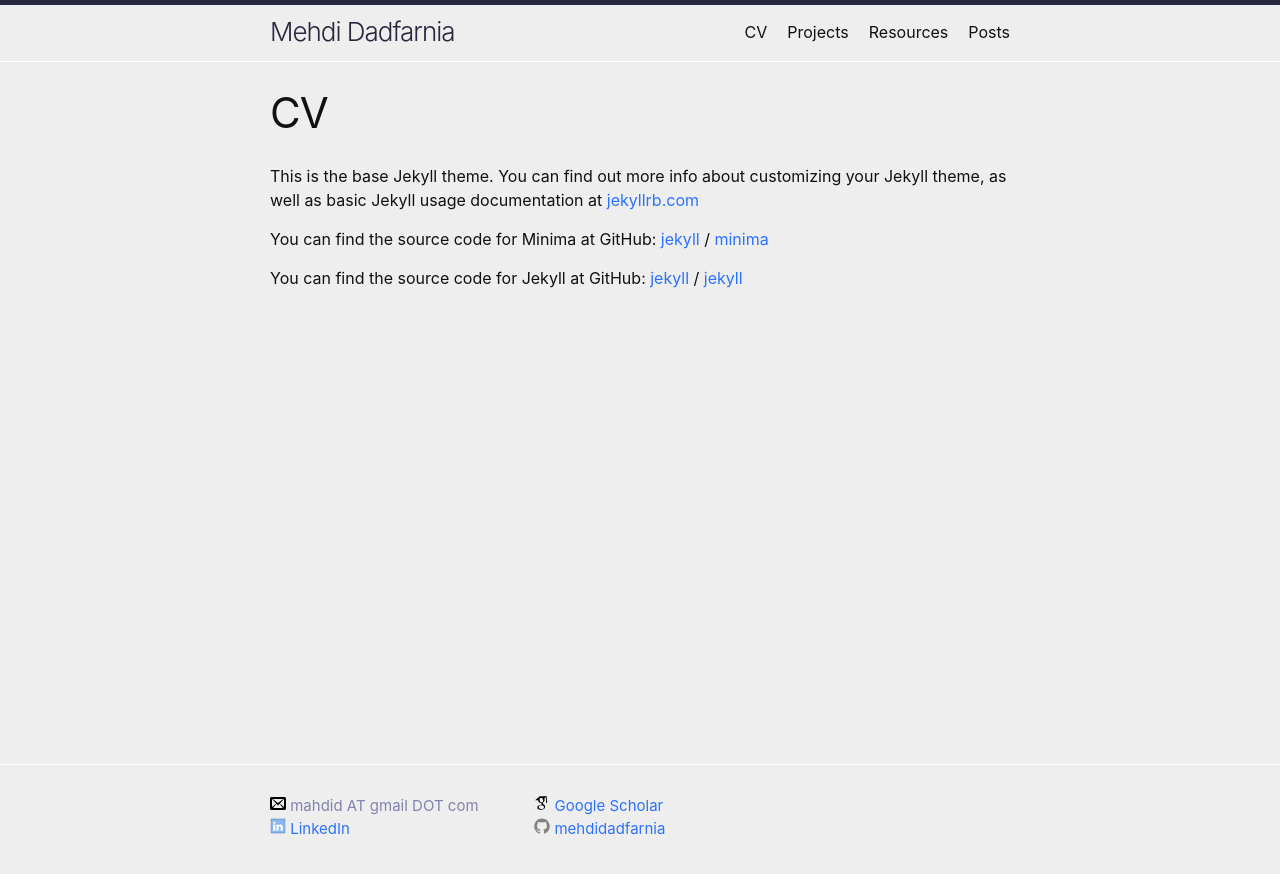
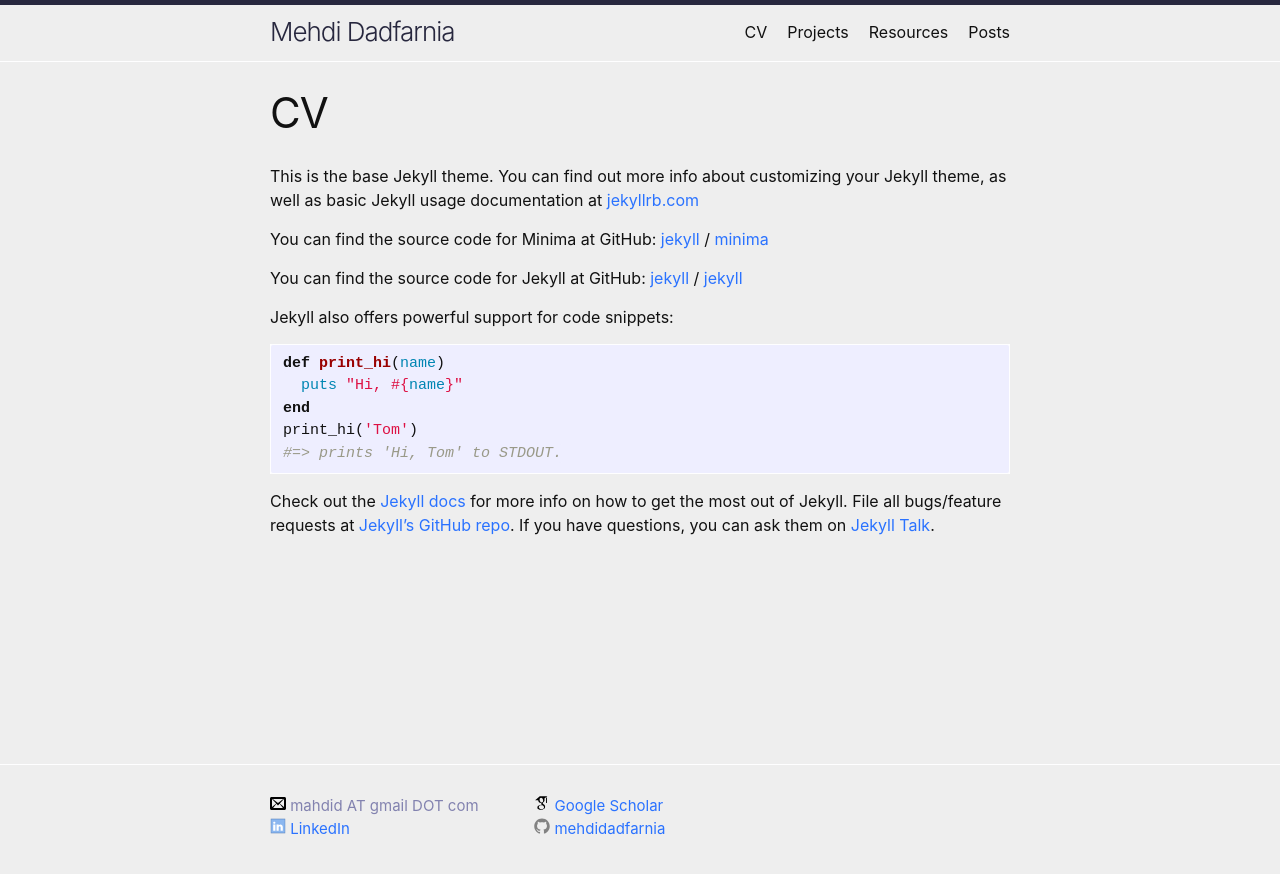
Before and after one commit to mehdidadfarnia/mehdidadfarnia.github.io, a Jekyll site: the page built from cv.markdown, in a window 1280 px wide. Shown: the top 874 px of the page. Built offline with Jekyll 4.4.1, drawn with Linux system fonts in a browser that asks for light colours.

Commit message:
Update cv.markdown

```diff
--- a/cv.markdown
+++ b/cv.markdown
@@ -14,5 +14,20 @@ You can find the source code for Jekyll at GitHub:
 [jekyll][jekyll-organization] /
 [jekyll](https://github.com/jekyll/jekyll)
 
+Jekyll also offers powerful support for code snippets:
+
+{% highlight ruby %}
+def print_hi(name)
+  puts "Hi, #{name}"
+end
+print_hi('Tom')
+#=> prints 'Hi, Tom' to STDOUT.
+{% endhighlight %}
+
+Check out the [Jekyll docs][jekyll-docs] for more info on how to get the most out of Jekyll. File all bugs/feature requests at [Jekyll’s GitHub repo][jekyll-gh]. If you have questions, you can ask them on [Jekyll Talk][jekyll-talk].
+
+[jekyll-docs]: https://jekyllrb.com/docs/home
+[jekyll-gh]:   https://github.com/jekyll/jekyll
+[jekyll-talk]: https://talk.jekyllrb.com/
 
 [jekyll-organization]: https://github.com/jekyll
```
